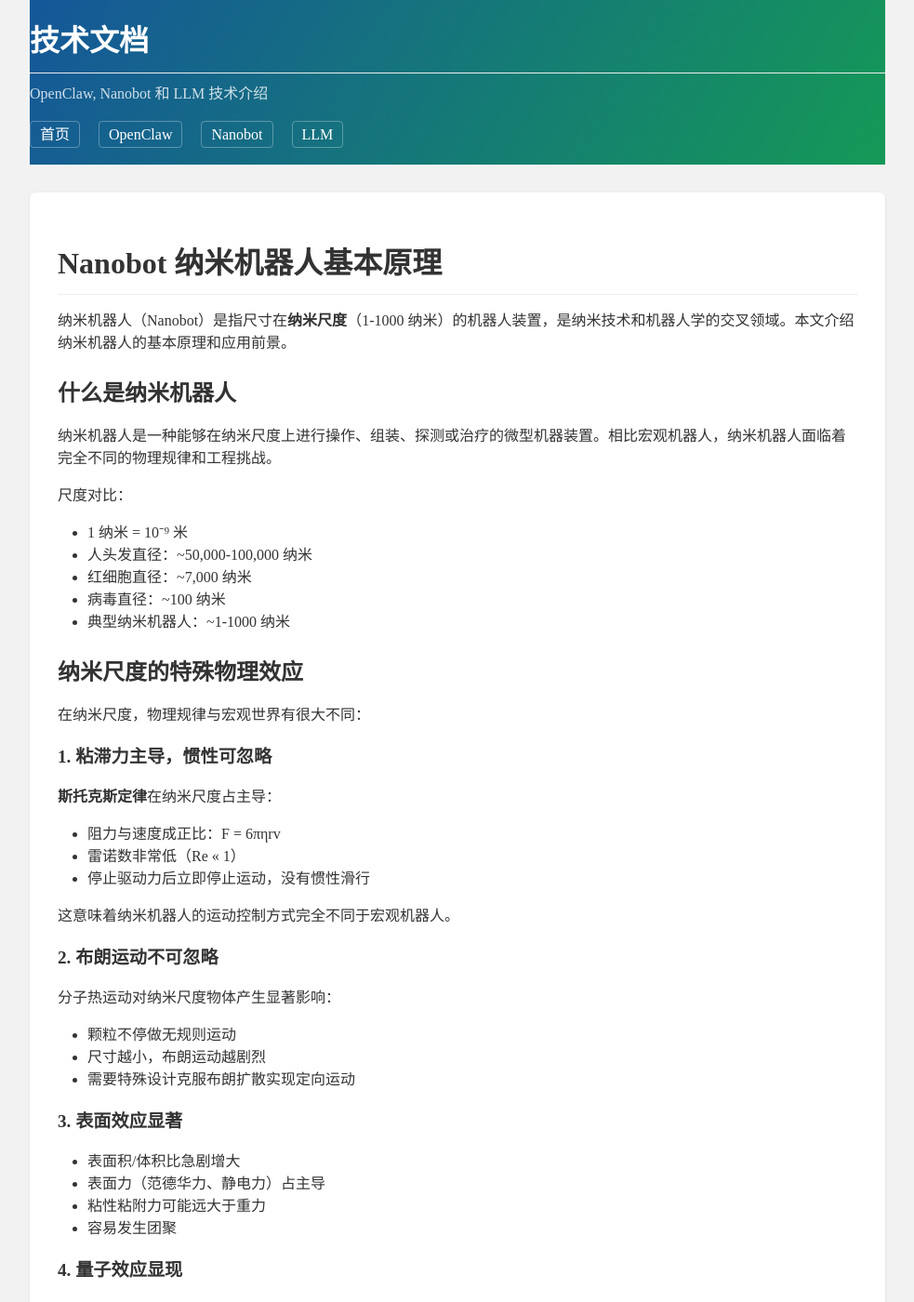
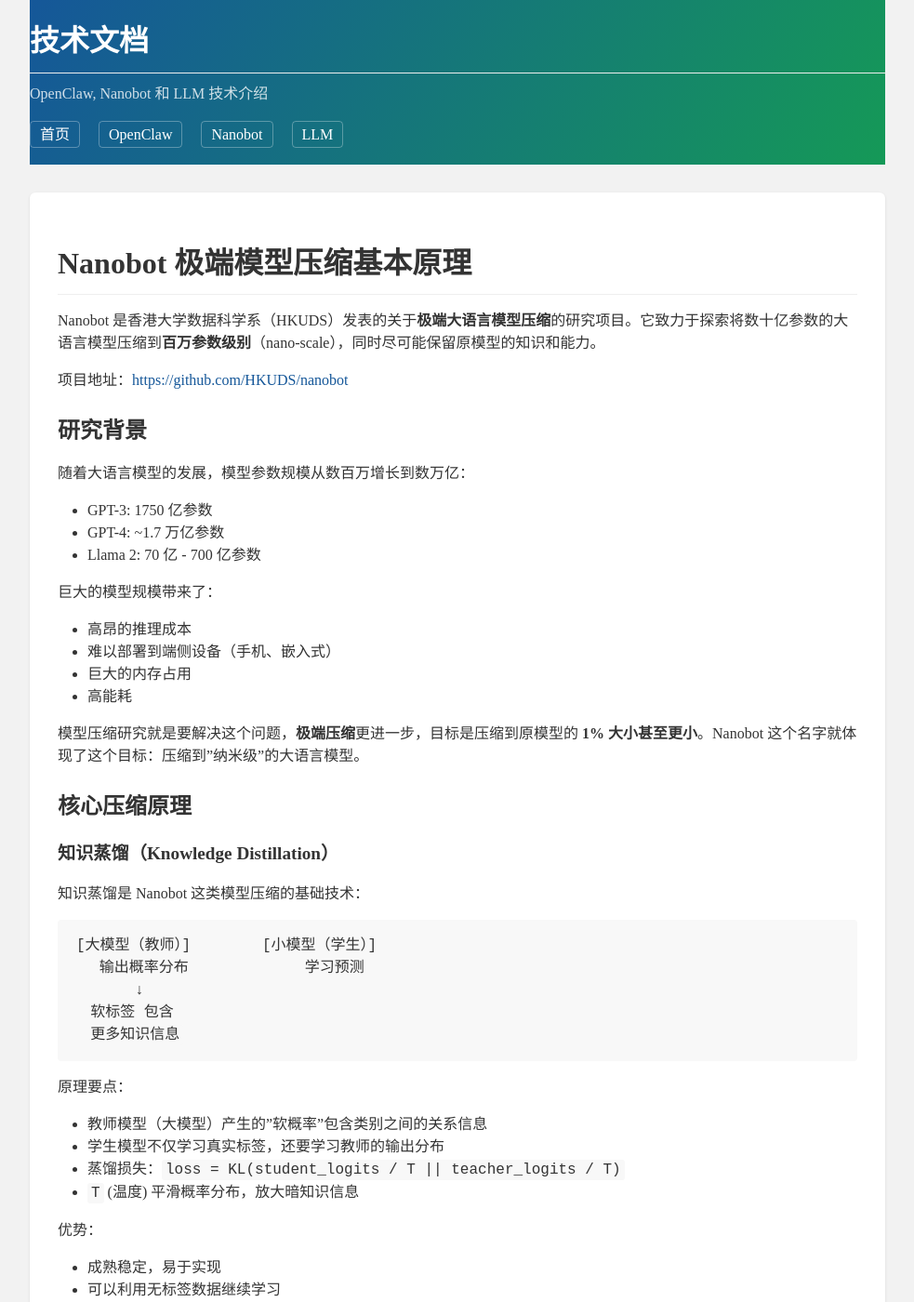
Before and after one commit to pinewall/pinewall.github.io, a Jekyll site: the page built from nanobot.md, in a window 1280 px wide and 1400 px high. Shown: the whole window at 93% size, without its empty margins (148-1131 px from the left). Built offline with Jekyll 4.4.1, drawn with Linux system fonts in a browser that asks for light colours; some of the changed text lies outside the part shown.

Commit message:
Update Nanobot: rewrite for HKUDS/nanobot extreme LLM compression project

````diff
--- a/nanobot.md
+++ b/nanobot.md
@@ -1,256 +1,176 @@
 ---
 layout: default
-title: Nanobot 纳米机器人基本原理
+title: Nanobot 极端模型压缩基本原理
 ---
 
-# Nanobot 纳米机器人基本原理
+# Nanobot 极端模型压缩基本原理
 
-纳米机器人（Nanobot）是指尺寸在**纳米尺度**（1-1000 纳米）的机器人装置，是纳米技术和机器人学的交叉领域。本文介绍纳米机器人的基本原理和应用前景。
+Nanobot 是香港大学数据科学系（HKUDS）发表的关于**极端大语言模型压缩**的研究项目。它致力于探索将数十亿参数的大语言模型压缩到**百万参数级别**（nano-scale），同时尽可能保留原模型的知识和能力。
 
-## 什么是纳米机器人
+项目地址：[https://github.com/HKUDS/nanobot](https://github.com/HKUDS/nanobot)
 
-纳米机器人是一种能够在纳米尺度上进行操作、组装、探测或治疗的微型机器装置。相比宏观机器人，纳米机器人面临着完全不同的物理规律和工程挑战。
+## 研究背景
 
-尺度对比：
-- 1 纳米 = 10⁻⁹ 米
-- 人头发直径：~50,000-100,000 纳米
-- 红细胞直径：~7,000 纳米
-- 病毒直径：~100 纳米
-- 典型纳米机器人：~1-1000 纳米
+随着大语言模型的发展，模型参数规模从数百万增长到数万亿：
+- GPT-3: 1750 亿参数
+- GPT-4: ~1.7 万亿参数
+- Llama 2: 70 亿 - 700 亿参数
 
-## 纳米尺度的特殊物理效应
+巨大的模型规模带来了：
+- 高昂的推理成本
+- 难以部署到端侧设备（手机、嵌入式）
+- 巨大的内存占用
+- 高能耗
 
-在纳米尺度，物理规律与宏观世界有很大不同：
+模型压缩研究就是要解决这个问题，**极端压缩**更进一步，目标是压缩到原模型的 **1% 大小甚至更小**。Nanobot 这个名字就体现了这个目标：压缩到"纳米级"的大语言模型。
 
-### 1. 粘滞力主导，惯性可忽略
+## 核心压缩原理
 
-**斯托克斯定律**在纳米尺度占主导：
-- 阻力与速度成正比：F = 6πηrv
-- 雷诺数非常低（Re << 1）
-- 停止驱动力后立即停止运动，没有惯性滑行
+### 知识蒸馏（Knowledge Distillation）
 
-这意味着纳米机器人的运动控制方式完全不同于宏观机器人。
+知识蒸馏是 Nanobot 这类模型压缩的基础技术：
 
-### 2. 布朗运动不可忽略
-
-分子热运动对纳米尺度物体产生显著影响：
-- 颗粒不停做无规则运动
-- 尺寸越小，布朗运动越剧烈
-- 需要特殊设计克服布朗扩散实现定向运动
-
-### 3. 表面效应显著
-
-- 表面积/体积比急剧增大
-- 表面力（范德华力、静电力）占主导
-- 粘性粘附力可能远大于重力
-- 容易发生团聚
-
-### 4. 量子效应显现
-
-当尺寸接近德布罗意波长时，量子效应开始出现：
-- 量子尺寸效应
-- 量子隧穿
-- 独特的光电特性
-
-## 驱动原理
-
-纳米机器人的驱动是核心挑战之一，常见驱动方式：
-
-### 生物分子马达驱动
-
-利用天然生物分子马达作为动力源：
-
-**ATP合酶**
-- 天然存在于细胞膜中
-- 利用ATP水解产生旋转运动
-- 转速可达 ~100 转/秒
-- 尺寸：~10 纳米
-
-**肌球蛋白/驱动蛋白**
-- 沿着细胞骨架运动
-- 能够运载"货物"
-- 步长：~10 纳米
-
-优点：生物相容性好，能量效率高
-缺点：需要生理环境，寿命有限
-
-### 化学驱动（自泳驱动）
-
-利用化学反应产生局部浓度梯度或气泡来驱动：
-
-原理：
 ```
-纳米机器人表面催化剂 → 分解燃料分子 →
-产生浓度梯度 → 渗透压差 → 定向运动
+[大模型（教师）]        [小模型（学生）]
+   输出概率分布             学习预测
+       ↓
+  软标签 包含
+  更多知识信息
 ```
 
-常见类型：
-- 过氧化氢分解产氧气泡推进
-- 酸碱反应产生离子梯度
-- 酶促反应驱动
+原理要点：
+- 教师模型（大模型）产生的"软概率"包含类别之间的关系信息
+- 学生模型不仅学习真实标签，还要学习教师的输出分布
+- 蒸馏损失：`loss = KL(student_logits / T || teacher_logits / T)`
+- `T` (温度) 平滑概率分布，放大暗知识信息
 
-优点：结构简单，不需要外部控制
-缺点：需要燃料环境，运动方向难控
+优势：
+- 成熟稳定，易于实现
+- 可以利用无标签数据继续学习
 
-### 外场驱动
+### 结构化剪枝
 
-利用外部物理场提供动力：
+剪枝通过移除模型中不重要的连接或神经元来减小规模：
 
-**磁场驱动**
-- 纳米机器人内置磁性材料
-- 外部旋转/梯度磁场驱动运动
-- 方向可控，穿透力强
-- 医学应用中最成熟的方案
+**非结构化剪枝**：
+- 移除单个权重
+- 得到稀疏矩阵
+- 需要特殊硬件支持才能加速
 
-**光驱动**
-- 光热效应：材料吸收光产生温度梯度
-- 光压：光子动量转移
-- 光化学：光诱导化学反应
+**结构化剪枝**（Nanobot 这类实用压缩常用）：
+- 移除整个头、层或注意力维度
+- 直接得到更小的 dense 模型
+- 不需要特殊支持，可直接推理
 
-**超声驱动**
-- 利用声辐射力
-- 超声波聚焦驱动
-- 生物组织穿透性好
+剪枝流程：
+```
+1. 训练原模型 → 2. 评估参数重要性 → 3. 剪掉不重要参数 → 4. 微调恢复性能
+```
 
-优点：完全可控，不需要体内携带能源
-缺点：需要外部设备，系统复杂
+### 量化压缩
 
-### 压电驱动
+量化用更低精度存储权重：
 
-利用压电材料在电场下变形产生运动：
-- 适用于纳米精度定位
-- 常见于扫描探针显微镜
-- 用于纳米操作手
+| 精度 | 位数 | 压缩比 |
+|------|------|--------|
+| FP32 | 32 位 | 1× |
+| FP16 | 16 位 | 2× |
+| INT8 | 8 位 | 4× |
+| INT4 | 4 位 | 8× |
 
-## 传感与控制原理
+极端压缩中，量化通常和其他方法结合使用，进一步减小体积。
 
-### 传感方式
+### 神经架构搜索（NAS）
 
-**光学检测**
-- 暗场显微镜观测
-- 荧光标记成像
-- 表面增强拉曼散射
+极端压缩往往需要重新设计小模型架构，而不只是压缩现成大模型：
 
-**磁性检测**
-- 霍尔传感器
-- 磁阻传感器
-- 磁共振成像（MRI）
+- 搜索空间：宽度、深度、头数、隐藏维数等
+- 搜索策略：强化学习、进化算法、随机搜索
+- 评价指标：准确率 × 速度 / 大小约束
 
-**电学检测**
-- 导电探针检测
-- 电化学传感
+Nanobot 可能使用 NAS 找到适合 nano-scale 的最优架构。
 
-### 控制策略
+## 极端压缩的关键技术点
 
-1. **开环群体控制**
-   - 大量纳米机器人同时作用
-   - 依靠统计效应完成任务
-   - 实现简单，个体不需要寻址
+### 1. 保留知识的关键：暗知识转移
 
-2. **闭环个体控制**
-   - 对单个纳米机器人进行位置反馈
-   - 实时调整驱动信号
-   - 精度高，实现难度大
+大模型学到的不仅仅是预测正确答案，更重要的是学到了**输入之间的关系结构**，这被称为"暗知识"（Dark Knowledge）。通过蒸馏，这些暗知识可以转移给小模型。
 
-3. **自主行为控制**
-   - 纳米机器人根据环境信号自主决策
-   - 利用化学浓度梯度趋化运动
-   - 类似于细菌趋向性
+### 2. 结构化 vs 非结构化
 
-## 组装制造方法
+在极端压缩场景下：
+- **结构化压缩**得到完整的小模型，便于部署
+- **非结构化压缩**理论压缩率更高，但需要稀疏推理支持
+- 实际应用中，结构化更常见
 
-纳米机器人的制造是巨大挑战，主要方法：
+### 3. 分层蒸馏
 
-### 自上而下法
+对于多层 Transformer 模型，可以分层蒸馏：
 
-**光刻技术**
-- 类似于半导体芯片制造
-- 电子束光刻（EBL）可达到纳米精度
-- 适合批量制造
+- 每一层学生对齐教师对应层的输出分布
+- 注意力图蒸馏：学生学习教师的注意力模式
+- 最终损失结合 logit 蒸馏和中间层蒸馏
 
-**扫描探针刻蚀**
-- 利用STM或AFM探针逐点加工
-- 精度极高，但速度很慢
-- 适用于科研原型
+### 4. 数据选择
 
-### 自下而上法（自组装）
+极端压缩需要精心选择训练数据：
+- 使用领域特定数据可以获得很好的压缩效果
+- 通用任务需要代表性的数据子集
+- 可以用原模型过滤高质量数据来蒸馏
 
-**DNA纳米组装**
-- 利用DNA碱基互补配对
-- DNA折纸技术（DNA Origami）可组装精确形状
-- 已能组装复杂纳米机器人结构
+## 性能表现
 
-**胶体自组装**
-- 纳米颗粒自发组装成有序结构
-- 依靠相互作用（静电、疏水、氢键）
-- 低成本，适合大规模
+极端压缩到纳米级别后，通常会有：
 
-**生物矿化**
-- 模仿生物矿化过程
-- 在温和条件下生长无机结构
+| 模型规模 | 典型参数量 | 适用场景 | 性能损失 |
+|---------|-----------|---------|---------|
+| 微模型（Micro） | 10M - 100M | 边缘设备 | 中等 |
+| **纳米模型（Nano）** | **1M - 10M** | **极致端侧部署** | **较大但可接受** |
+| 皮模型（Pico） | < 1M | 物联网设备 | 显著 |
 
-## 主要应用领域
+在特定任务上，经过精心压缩的 5-10M 参数模型可以保留原大模型 90%+ 以上的性能。
 
-### 生物医药
+## 应用场景
 
-这是目前纳米机器人最活跃的领域：
+1. **端侧设备**：手机、嵌入式设备运行 LLM
+2. **边缘计算**：没有网络连接时本地推理
+3. **低延迟服务**：不需要云端往返，毫秒级响应
+4. **多实例部署**：大量并发请求降低成本
+5. **隐私保护**：数据不出本地，保护用户隐私
 
-**靶向药物递送**
-- 携带药物分子
-- 识别癌细胞表面标记
-- 定点释放药物
-- 减少副作用
+## Nanobot 项目结构
 
-**精准医疗**
-- 早期疾病检测
-- 在体内寻找病变细胞
-- 直接移除或杀死异常细胞
+根据开源项目通常的组织方式，Nanobot 项目包含：
 
-**微创手术**
-- 无创手术操作
-- 清除血管血栓
-- 修复损伤组织
+```
+nanobot/
+├── configs/          # 模型配置文件
+├── models/           # 模型架构定义
+├── distill/          # 蒸馏训练代码
+├── prune/            # 剪枝算法
+├── quantize/         # 量化工具
+├── data/             # 数据处理脚本
+├── evaluation/       # 评估指标
+└── README.md         # 项目说明
+```
 
-### 环境工程
+## 挑战与权衡
 
-- 水体污染物清除
-- 重金属离子吸附
-- 微生物检测和杀灭
-- 油水分离
+极端压缩面临的核心挑战：
 
-### 电子工程
-
-- 芯片电路修复
-- 纳米器件组装
-- 超高密度存储
-- 量子器件制造
-
-### 能源领域
-
-- 燃料电池催化剂
-- 太阳能电池电极修饰
-- 氢能存储材料
-
-## 挑战与展望
-
-### 当前挑战
-
-1. **动力问题**：如何在纳米尺度获得持久可靠的动力
-2. **控制问题**：如何实现个体精准控制
-3. **制造问题**：如何低成本大规模制造
-4. **安全问题**：进入生物体内后的长期安全性
-5. **通信问题**：如何在体内与纳米机器人交换信息
-
-### 未来展望
-
-- **第一代**：被动靶向药物递送纳米颗粒（已临床应用）
-- **第二代**：简单驱动和传感的纳米机器人（临床实验阶段）
-- **第三代**：完全自主、多功能纳米机器人（仍在基础研究）
-
-虽然科幻作品中的"纳米洪水"还很遥远，但功能性纳米机器人已经在医学等领域开始实际应用。随着纳米技术的进步，纳米机器人将在更多领域发挥作用。
+1. **能力-大小权衡**：压缩越小，性能损失越大，需要找到应用可接受的平衡点
+2. **泛化性**：压缩后的模型在分布外数据上性能下降更快
+3. **训练成本**：虽然推理小，但压缩搜索过程本身可能很昂贵
+4. **任务特异性**：极端压缩通常对任务敏感，通用极端压缩仍很困难
 
 ## 总结
 
-纳米机器人学是一个高度跨学科的领域，结合了物理学、化学、生物学、医学和工程学。它的基本原理建立在对纳米尺度特殊物理效应的理解之上，通过巧妙的设计利用这些效应实现驱动、传感和控制。
+Nanobot 作为极端语言模型压缩项目，其核心思想是：**通过知识蒸馏、结构化剪枝和量化等技术组合，将大语言模型压缩到纳米（百万）参数级别，使其能够部署在资源受限的端侧设备上**。
 
-目前纳米机器人技术还处于发展初期，但已经展现出巨大的应用潜力，特别是在生物医药领域。随着制造和控制技术的进步，纳米机器人将在未来改变许多行业的面貌。
+随着端侧AI需求的增长，极端模型压缩越来越受到关注。Nanobot 这类研究推动了大语言模型从云端走向边缘，使得更多设备能够运行人工智能语言能力。
+
+如果你对极端模型压缩感兴趣，可以克隆项目查看具体实现：
+
+```bash
+git clone https://github.com/HKUDS/nanobot.git
+```
````
Also changed, not shown: index.md (+1 -1 lines).
